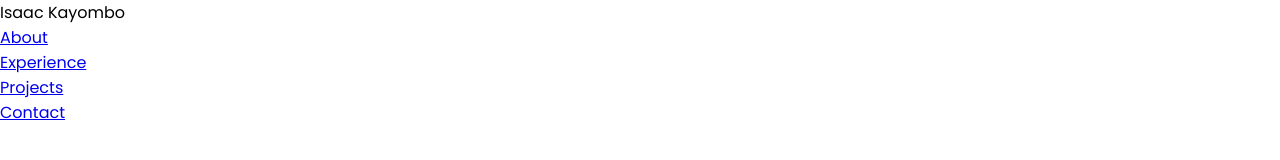
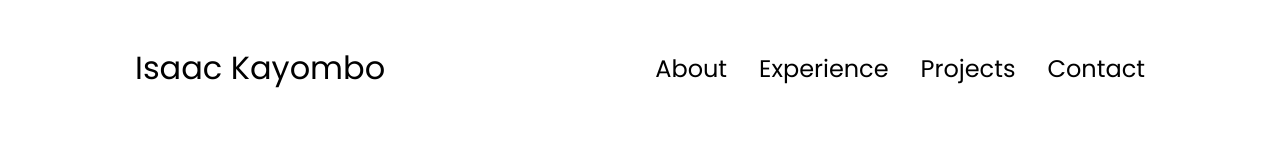
Before and after one commit to Isaac-Kayombo/CS20240251_PTO2407_GroupA_IsaacKayombo_CDV05, a plain HTML site: page index.html in a window 1280 px wide. Drawn offline with Linux system fonts and the light colour scheme.

Commit message:
Styling navbar section

```diff
--- a/styles.css
+++ b/styles.css
@@ -27,3 +27,42 @@ a,
 .btn {
     transition: all 300ms ease;
 }
+
+/* NAVBAR STYLES */
+
+nav,
+.nav-links {
+    display: flex;
+}
+
+nav {
+    justify-content: space-around;
+    align-items: center;
+    height: 17vh;
+}
+
+.nav-links {
+    gap: 2rem;
+    list-style: none;
+    font-size: 1.5rem;
+}
+
+a {
+    color: black;
+    text-decoration: none;
+    text-decoration-color: white;
+}
+
+a:hover {
+    color: grey;
+    text-decoration: underline;
+    text-decoration-color: rgb(181, 181, 181);
+}
+
+.logo {
+    font-size: 2rem;
+}
+
+.logo:hover {
+    cursor: default;
+}
```
